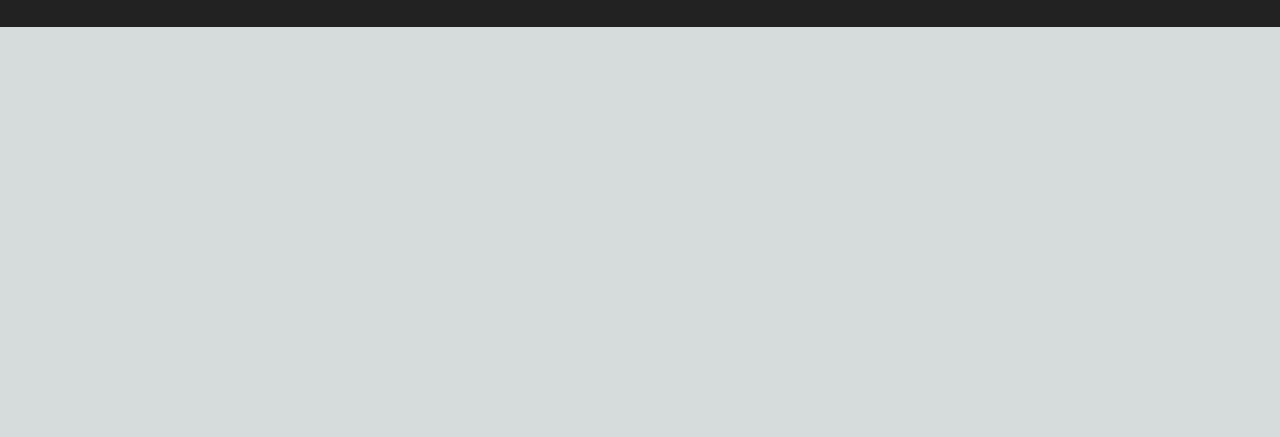
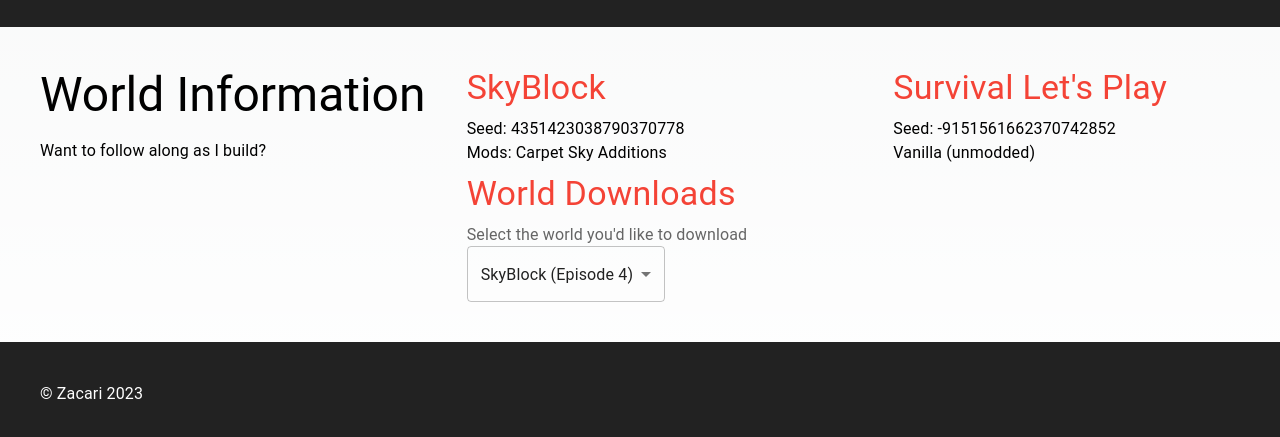
Before and after one commit to zachtjones/minecraft-website, a Next.js app: page / in a window 1280 px wide. Shown: the part 2714-3151 px from the top of the page. Before the commit the page ends 2741 px from the top, so only its background shows below. Built offline with nearby package versions, Linux system fonts and the light colour scheme.

Commit message:
Added footer and world info

```diff
--- a/components/sections/About.tsx
+++ b/components/sections/About.tsx
@@ -7,7 +7,7 @@
     const isSmallScreen = useIsSmallScreen();
 
     const images = [1,2,3,4].map((number) =>
-        <Grid xs={12} md={6} key={number} sx={{ p: 3 }} style={{ position: 'relative' }}>
+        <Grid item xs={12} md={6} key={number} sx={{ p: 3 }} style={{ position: 'relative' }}>
             <ImageCard
                 src={`/images/about-${number}.png`}
                 alt="Minecraft logo"
@@ -19,11 +19,11 @@
     return (
         <Box sx={{ bgcolor: 'secondary.main', flexGrow: 1, p: 3 }}>
             <Grid container sx={{ p: 2 }}>
-                <Grid xs={12} md={6}>
+                <Grid item xs={12} md={6}>
                     <Typography variant="h2" color='secondary.contrastText' textAlign='center'>About Me</Typography>
                 </Grid>
 
-                <Grid xs={12} md={6} sx={{ pl: 4 }}>
+                <Grid item xs={12} md={6} sx={{ pl: 4 }}>
                     <Typography variant="body1" color='secondary.contrastText'>
                         I make videos on YouTube showing cool redstone contraptions, farms, and bases in Minecraft.
                     </Typography>
--- /dev/null
+++ b/components/sections/Footer.tsx
@@ -0,0 +1,15 @@
+import { Grid, Typography } from "@mui/material"
+
+const Footer: React.FC = () => {
+    return (
+        <Grid container columns={3} sx={{ p: 5}} bgcolor='secondary.main'>
+            <Grid item xs={3} md={1}>
+                <Typography variant='body1' color='secondary.contrastText'>
+                    &copy; Zacari 2023
+                </Typography>
+            </Grid>
+        </Grid>
+    )
+}
+
+export default Footer
--- a/components/sections/SkyBlock.tsx
+++ b/components/sections/SkyBlock.tsx
@@ -8,7 +8,7 @@
 
 function SkyBlock() {
     const images = [LATEST_EPISODE, LATEST_EPISODE - 1, LATEST_EPISODE - 2].map((number) =>
-       <Grid item xs={6}>
+       <Grid item xs={6} key={number}>
          <ImageCard
             src={`/images/Skyblock-${number}.png`}
             alt={`SkyBlock Episode ${number} Thumbnail`}
@@ -19,7 +19,7 @@
        </Grid>
     )
     images.push(
-        <Grid item xs={6}>
+        <Grid item xs={6} key='0'>
             <ImageCard
                 src='/images/Skyblock-more.png'
                 alt="SkyBlock there's more"
@@ -32,7 +32,7 @@
         </Grid>
     )
     return (
-    <Grid container xs={12} sx={{p:8}}>
+    <Grid container sx={{p:8}}>
         <Grid item xs={12} md={4}>
             <Stack direction='column' alignItems='center' sx={{ mt: 4, mr: 4 }} justifyContent='space-around'>
                 <Image
--- /dev/null
+++ b/components/sections/WorldInformation.tsx
@@ -0,0 +1,63 @@
+import { Grid, InputLabel, MenuItem, Select, SelectChangeEvent, Typography } from "@mui/material"
+import React from "react"
+
+const WorldInformation: React.FC = () => {
+    const [world, setWorld] = React.useState('skyBlockEpisode4')
+
+    const handleChange = (event: SelectChangeEvent) => {
+        setWorld(event.target.value as string);
+    };
+
+    return (
+        <Grid container columns={3} sx={{ m: 5}}>
+            <Grid item xs={3} md={1}>
+                <Typography variant='h3' sx={{ mb: 2 }}>
+                    World Information
+                </Typography>
+                <Typography variant='body1'>
+                    Want to follow along as I build?
+                </Typography>
+            </Grid>
+            <Grid item xs={3} md={1}>
+                <Typography variant='h4' color='primary.main' sx={{ mb: 1 }}>
+                    SkyBlock
+                </Typography>
+                <Typography variant='body1'>
+                    Seed: 4351423038790370778
+                </Typography>
+                <Typography variant='body1'>
+                    Mods: Carpet Sky Additions
+                </Typography>
+            </Grid>
+            <Grid item xs={3} md={1}>
+                <Typography variant='h4' color='primary.main' sx={{ mb: 1 }}>
+                    Survival Let's Play
+                </Typography>
+                <Typography variant='body1'>
+                    Seed: -9151561662370742852
+                </Typography>
+                <Typography variant='body1'>
+                    Vanilla (unmodded)
+                </Typography>
+            </Grid>
+            <Grid item xs={3} md={1}></Grid>
+            <Grid item xs={3} md={1}>
+                <Typography variant='h4' color='primary.main' sx={{ mb: 1, mt: 1 }}>
+                    World Downloads
+                </Typography>
+                <InputLabel id='selectWorld'>Select the world you'd like to download</InputLabel>
+                <Select
+                    labelId='selectWorld'
+                    id='selectWorld'
+                    value={world}
+                    onChange={handleChange}
+                >
+                    <MenuItem value='skyBlockEpisode4'>SkyBlock (Episode 4)</MenuItem>
+                    <MenuItem value='letsPlayEpisode8'>Let's Play (Episode 8)</MenuItem>
+                </Select>
+            </Grid>
+        </Grid>
+    )
+}
+
+export default WorldInformation
--- a/pages/index.tsx
+++ b/pages/index.tsx
@@ -6,6 +6,8 @@
 import LetsPlay from '@/components/sections/LetsPlay'
 import { ThemeProvider, createTheme } from '@mui/material/styles';
 import { red } from '@mui/material/colors';
+import WorldInformation from '@/components/sections/WorldInformation'
+import Footer from '@/components/sections/Footer'
 
 const inter = Inter({ subsets: ['latin'] })
 
@@ -35,6 +37,8 @@
           <About />
           <SkyBlock />
           <LetsPlay />
+          <WorldInformation />
+          <Footer/>
         </ThemeProvider>
       </main>
     </>
```
